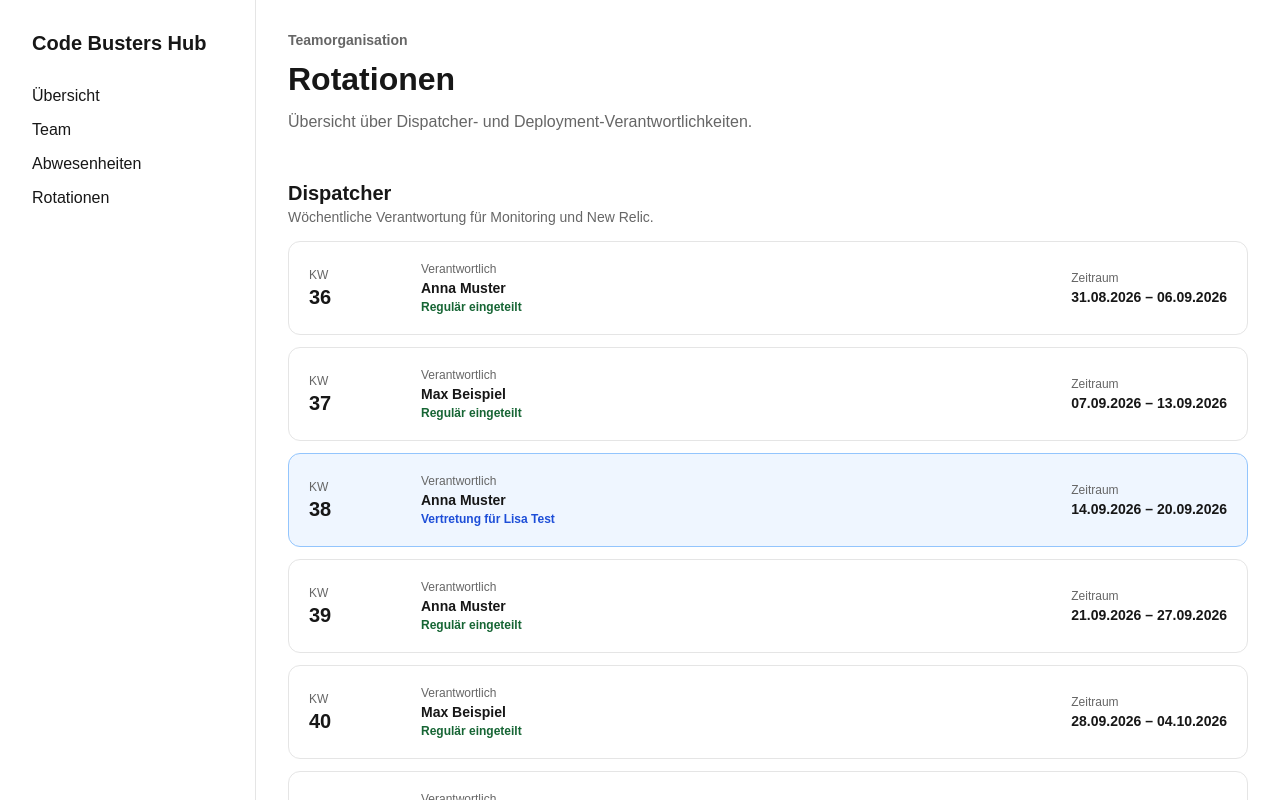
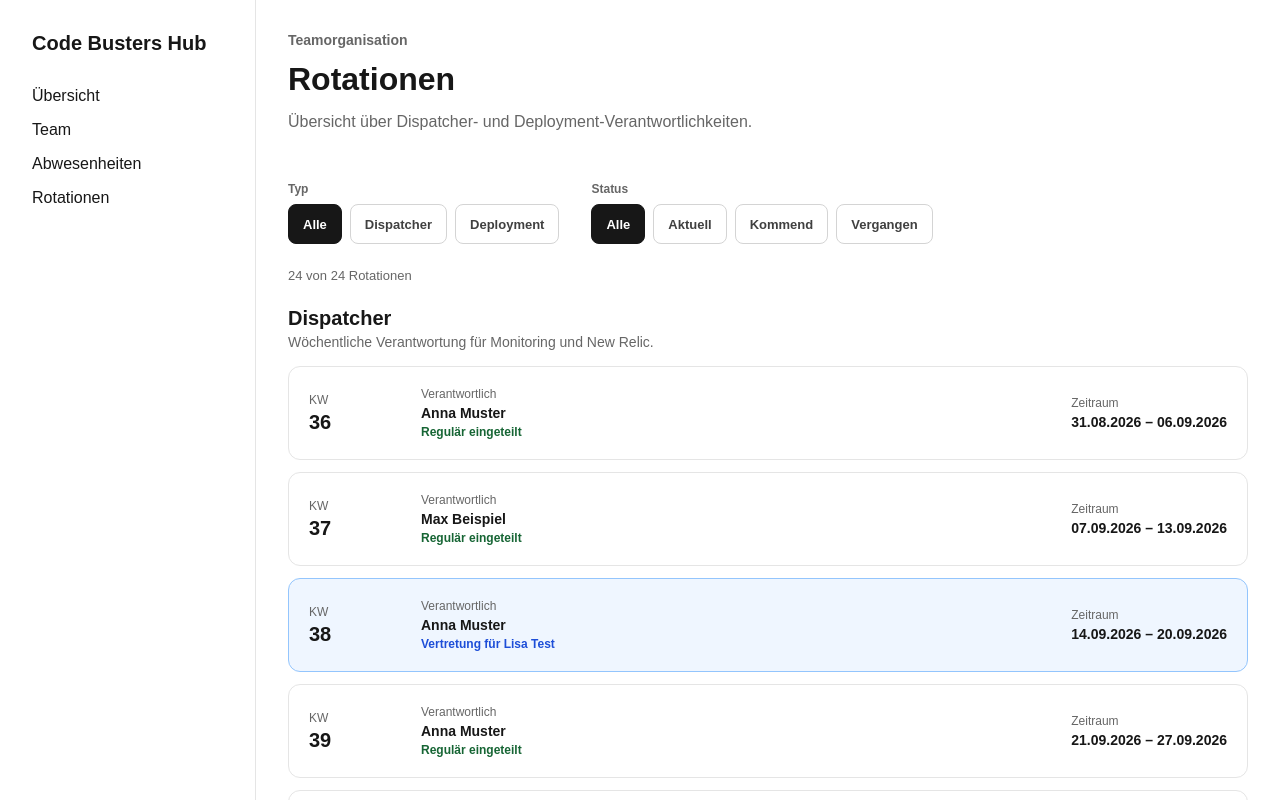
Before and after one commit to ZeShohei/code-busters-hub, a Next.js app: page /rotations in a window 1280 px wide. Shown: the top 800 px of the page. Built offline with nearby package versions, Linux system fonts and the light colour scheme.

Commit message:
feat: Filter für Rotationsübersicht hinzufügen

```diff
--- a/src/app/rotations/page.tsx
+++ b/src/app/rotations/page.tsx
@@ -1,7 +1,7 @@
 import { absences, substitutions } from "@/features/absences/mockData";
 import { deploymentRotations } from "@/features/deploymentRotation/mockData";
 import { dispatcherRotations } from "@/features/dispatcherRotation/mockData";
-import { RotationList } from "@/features/rotations/RotationList";
+import { RotationsOverview } from "@/features/rotations/RotationsOverview";
 import { teamMembers } from "@/features/team/mockData";
 
 import styles from "./page.module.css";
@@ -19,19 +19,9 @@ export default function RotationsPage() {
         </p>
       </header>
 
-      <RotationList
-        title="Dispatcher"
-        description="Wöchentliche Verantwortung für Monitoring und New Relic."
-        rotations={dispatcherRotations}
-        absences={absences}
-        substitutions={substitutions}
-        teamMembers={teamMembers}
-      />
-
-      <RotationList
-        title="Deployment"
-        description="Wöchentliche Verantwortung für Deployments."
-        rotations={deploymentRotations}
+      <RotationsOverview
+        dispatcherRotations={dispatcherRotations}
+        deploymentRotations={deploymentRotations}
         absences={absences}
         substitutions={substitutions}
         teamMembers={teamMembers}
--- /dev/null
+++ b/src/features/rotations/RotationsOverview.module.css
@@ -0,0 +1,100 @@
+.wrapper {
+    display: flex;
+    flex-direction: column;
+    gap: 1.5rem;
+}
+
+.filterGroups {
+    display: flex;
+    align-items: flex-end;
+    gap: 2rem;
+    flex-wrap: wrap;
+}
+
+.filterGroup {
+    display: flex;
+    flex-direction: column;
+    gap: 0.5rem;
+}
+
+.filterLabel {
+    color: #666;
+    font-size: 0.75rem;
+    font-weight: 600;
+}
+
+.filters {
+    display: flex;
+    flex-wrap: wrap;
+    gap: 0.5rem;
+}
+
+.filter,
+.activeFilter {
+    min-height: 2.5rem;
+
+    padding: 0.5rem 0.875rem;
+
+    border: 1px solid #d4d4d4;
+    border-radius: 0.5rem;
+
+    font: inherit;
+    font-size: 0.8125rem;
+    font-weight: 600;
+
+    cursor: pointer;
+}
+
+.filter {
+    color: #404040;
+    background: #fff;
+}
+
+.filter:hover {
+    background: #f5f5f5;
+}
+
+.activeFilter {
+    color: #fff;
+    border-color: #171717;
+    background: #171717;
+}
+
+.filter:focus-visible,
+.activeFilter:focus-visible {
+    outline: 0.125rem solid #2563eb;
+    outline-offset: 0.125rem;
+}
+
+.resultCount {
+    color: #666;
+    font-size: 0.8125rem;
+}
+
+.results {
+    display: flex;
+    flex-direction: column;
+    gap: 3rem;
+}
+
+.empty {
+    color: #888;
+    font-size: 0.875rem;
+}
+
+@media (max-width: 48rem) {
+    .filterGroups {
+        align-items: stretch;
+        flex-direction: column;
+        gap: 1rem;
+    }
+
+    .filters {
+        width: 100%;
+    }
+
+    .filter,
+    .activeFilter {
+        flex: 1;
+    }
+}
--- /dev/null
+++ b/src/features/rotations/RotationsOverview.tsx
@@ -0,0 +1,212 @@
+"use client";
+
+import { useMemo, useState } from "react";
+
+import type {
+  Absence,
+  RotationAssignment,
+  Substitution,
+  TeamMember,
+} from "@/types/team";
+import { isDateInRange, parseDate } from "@/utils/date";
+
+import { RotationList } from "./RotationList";
+
+import styles from "./RotationsOverview.module.css";
+
+type RotationTypeFilter = "all" | "dispatcher" | "deployment";
+
+type RotationStatusFilter = "all" | "current" | "upcoming" | "past";
+
+interface RotationsOverviewProps {
+  dispatcherRotations: RotationAssignment[];
+  deploymentRotations: RotationAssignment[];
+  absences: Absence[];
+  substitutions: Substitution[];
+  teamMembers: TeamMember[];
+}
+
+const getRotationStatus = (
+  rotation: RotationAssignment,
+): Exclude<RotationStatusFilter, "all"> => {
+  const today = new Date();
+
+  if (isDateInRange(rotation.startDate, rotation.endDate, today)) {
+    return "current";
+  }
+
+  if (parseDate(rotation.startDate) > today) {
+    return "upcoming";
+  }
+
+  return "past";
+};
+
+export const RotationsOverview = ({
+  dispatcherRotations,
+  deploymentRotations,
+  absences,
+  substitutions,
+  teamMembers,
+}: RotationsOverviewProps) => {
+  const [typeFilter, setTypeFilter] = useState<RotationTypeFilter>("all");
+
+  const [statusFilter, setStatusFilter] = useState<RotationStatusFilter>("all");
+
+  const filteredDispatcherRotations = useMemo(() => {
+    if (typeFilter === "deployment") {
+      return [];
+    }
+
+    return dispatcherRotations.filter(
+      (rotation) =>
+        statusFilter === "all" || getRotationStatus(rotation) === statusFilter,
+    );
+  }, [dispatcherRotations, statusFilter, typeFilter]);
+
+  const filteredDeploymentRotations = useMemo(() => {
+    if (typeFilter === "dispatcher") {
+      return [];
+    }
+
+    return deploymentRotations.filter(
+      (rotation) =>
+        statusFilter === "all" || getRotationStatus(rotation) === statusFilter,
+    );
+  }, [deploymentRotations, statusFilter, typeFilter]);
+
+  const resultCount =
+    filteredDispatcherRotations.length + filteredDeploymentRotations.length;
+
+  const totalCount = dispatcherRotations.length + deploymentRotations.length;
+
+  return (
+    <div className={styles.wrapper}>
+      <div className={styles.filterGroups}>
+        <div className={styles.filterGroup}>
+          <span className={styles.filterLabel}>Typ</span>
+
+          <div className={styles.filters} aria-label="Rotationstyp filtern">
+            <button
+              type="button"
+              className={
+                typeFilter === "all" ? styles.activeFilter : styles.filter
+              }
+              onClick={() => setTypeFilter("all")}
+            >
+              Alle
+            </button>
+
+            <button
+              type="button"
+              className={
+                typeFilter === "dispatcher"
+                  ? styles.activeFilter
+                  : styles.filter
+              }
+              onClick={() => setTypeFilter("dispatcher")}
+            >
+              Dispatcher
+            </button>
+
+            <button
+              type="button"
+              className={
+                typeFilter === "deployment"
+                  ? styles.activeFilter
+                  : styles.filter
+              }
+              onClick={() => setTypeFilter("deployment")}
+            >
+              Deployment
+            </button>
+          </div>
+        </div>
+
+        <div className={styles.filterGroup}>
+          <span className={styles.filterLabel}>Status</span>
+
+          <div className={styles.filters} aria-label="Rotationsstatus filtern">
+            <button
+              type="button"
+              className={
+                statusFilter === "all" ? styles.activeFilter : styles.filter
+              }
+              onClick={() => setStatusFilter("all")}
+            >
+              Alle
+            </button>
+
+            <button
+              type="button"
+              className={
+                statusFilter === "current" ? styles.activeFilter : styles.filter
+              }
+              onClick={() => setStatusFilter("current")}
+            >
+              Aktuell
+            </button>
+
+            <button
+              type="button"
+              className={
+                statusFilter === "upcoming"
+                  ? styles.activeFilter
+                  : styles.filter
+              }
+              onClick={() => setStatusFilter("upcoming")}
+            >
+              Kommend
+            </button>
+
+            <button
+              type="button"
+              className={
+                statusFilter === "past" ? styles.activeFilter : styles.filter
+              }
+              onClick={() => setStatusFilter("past")}
+            >
+              Vergangen
+            </button>
+          </div>
+        </div>
+      </div>
+
+      <span className={styles.resultCount}>
+        {resultCount} von {totalCount} Rotationen
+      </span>
+
+      {resultCount === 0 ? (
+        <p className={styles.empty}>
+          Keine Rotationen für diese Filterkombination vorhanden.
+        </p>
+      ) : (
+        <div className={styles.results}>
+          {filteredDispatcherRotations.length > 0 && (
+            <RotationList
+              title="Dispatcher"
+              description="Wöchentliche Verantwortung für Monitoring und New Relic."
+              rotations={filteredDispatcherRotations}
+              absences={absences}
+              substitutions={substitutions}
+              teamMembers={teamMembers}
+            />
+          )}
+
+          {filteredDeploymentRotations.length > 0 && (
+            <RotationList
+              title="Deployment"
+              description="Wöchentliche Verantwortung für Deployments."
+              rotations={filteredDeploymentRotations}
+              absences={absences}
+              substitutions={substitutions}
+              teamMembers={teamMembers}
+            />
+          )}
+        </div>
+      )}
+    </div>
+  );
+};
+
+RotationsOverview.displayName = "RotationsOverview";
```
